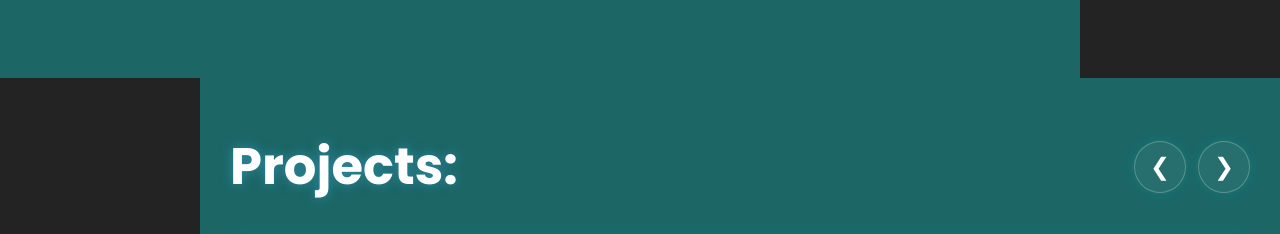
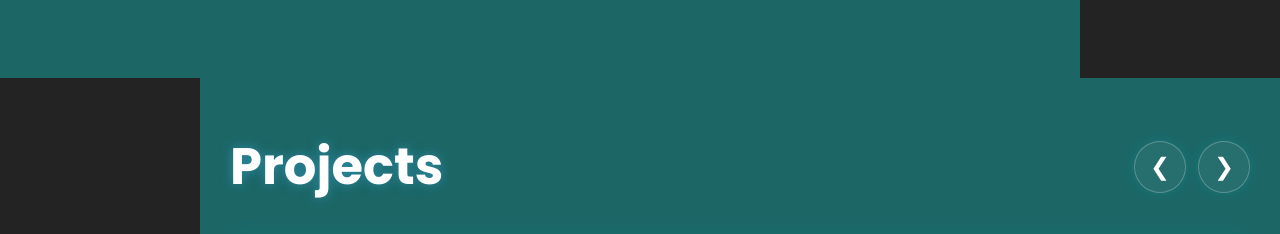
Before and after one commit to mohamedYahiaIb/My-Portfolio, a React (Create React App) app: page / in a window 1280 px wide. Shown: the part 1060-1294 px from the top of the page. Built offline with nearby package versions, Linux system fonts and the light colour scheme.

Commit message:
Last change

```diff
--- a/src/components/Projects.jsx
+++ b/src/components/Projects.jsx
@@ -94,7 +94,7 @@ function Projects() {
         <section ref={projectsRef} id="projects-section" className={visible ? 'projects show' : 'projects'}>
             <div className="projects-content">
                 <div className="projects-header">
-                    <h1>Projects:</h1>
+                    <h1>Projects</h1>
                     <div className="project-arrows">
                         <button className="arrow" aria-label="Previous project" onClick={goToPrevious}>❮</button>
                         <button className="arrow" aria-label="Next project" onClick={goToNext}>❯</button>
```
